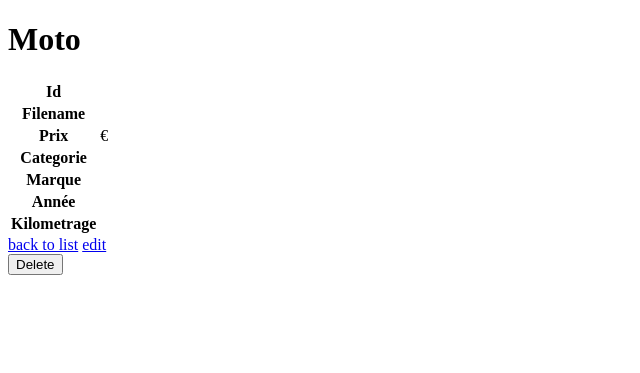
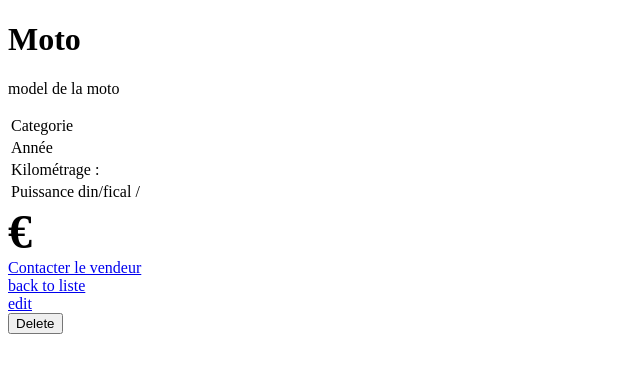
Before and after one commit to cedricrouxcedric/lmdtr, a Symfony app: template templates/moto/show.html.twig in a window 1280 px wide. Shown: the top 373 px of the page, without its empty margins (0-640 px from the left). Run offline with Twig, Linux system fonts and the light colour scheme; the template is opened without the code that fills it, so the values that code supplies are empty; some libraries are stand-ins or nearby versions.

Commit message:
premiere mise en page pour moto/show ajout puissance fisc et din dans moto

```diff
--- a/templates/moto/show.html.twig
+++ b/templates/moto/show.html.twig
@@ -3,46 +3,58 @@
 {% block title %}Moto{% endblock %}
 
 {% block body %}
-    <h1>Moto</h1>
+    <div class="jumbotron pt-3">
+        <div class="container">
+            <h1 class="text-center">Moto</h1>
+            <div class="rown justify-content-center">
+                <div class="col-12 text-center">
+                    <div class="">
                     {% if moto.filename %}
                         <img src="/images/motos/{{ moto.filename }}" alt="photo-moto">
                     {% endif %}
-    <table class="table">
-        <tbody>
+                    </div>
+                </div>
+                <div class="col-md-8">
+                    <h1 class="text-center text-danger">{{ moto.filename }}</h1>
+                    <h2>{{ moto.marque.name }}</h2>
+                    <p> model de la moto</p>
+                </div>
+            </div>
+        </div>
+    </div>
+    <div class="row">
+        <div class="col-md-8">
+            <table class="table table-striped">
                 <tr>
-                <th>Id</th>
-                <td>{{ moto.id }}</td>
-            </tr>
-            <tr>
-                <th>Filename</th>
-                <td>{{ moto.filename }}</td>
-            </tr>
-            <tr>
-                <th>Prix</th>
-                <td>{{ moto.formattedPrix }} €</td>
-            </tr>
-            <tr>
-                <th>Categorie</th>
+                    <td>Categorie</td>
                     <td>{{ moto.categorie.name }}</td>
                 </tr>
                 <tr>
-                <th>Marque</th>
-                <td>{{ moto.marque.name }}</td>
-            </tr>
-            <tr>
-                <th>Année</th>
+                    <td>Année</td>
                     <td>{{ moto.year }}</td>
                 </tr>
                 <tr>
-                <th>Kilometrage</th>
+                    <td>Kilométrage : </td>
                     <td>{{ moto.kilometrage }}</td>
                 </tr>
-        </tbody>
+                <tr>
+                    <td>Puissance din/fical</td>
+                    <td>{{ moto.din }}/{{ moto.fisc }}</td>
+                </tr>
             </table>
-
-    <a href="{{ path('moto_index') }}">back to list</a>
-
+        </div>
+    </div>
+    <div class="text-primary pt-0 text-right" style="font-size: 3rem; font-weight: bold">{{ moto.formattedPrix }}€</div>
+        <a href="#" class="btn btn-primary ">Contacter le vendeur</a>
+    <div class="col-12 ">
+        <div class="row">
+            <div class="col-6 ">
+                <a href="{{ path('moto_index') }}">back to liste</a>
+            </div>
+            <div class="col-6 text-center">
                 <a href="{{ path('moto_edit', {'id': moto.id}) }}">edit</a>
-
+            </div>
+        </div>
+    </div>
     {{ include('moto/_delete_form.html.twig') }}
 {% endblock %}
```
Also changed, not shown: src/Entity/Moto.php (+41 -0 lines). Lines whose indentation alone changed are shown as unchanged.
